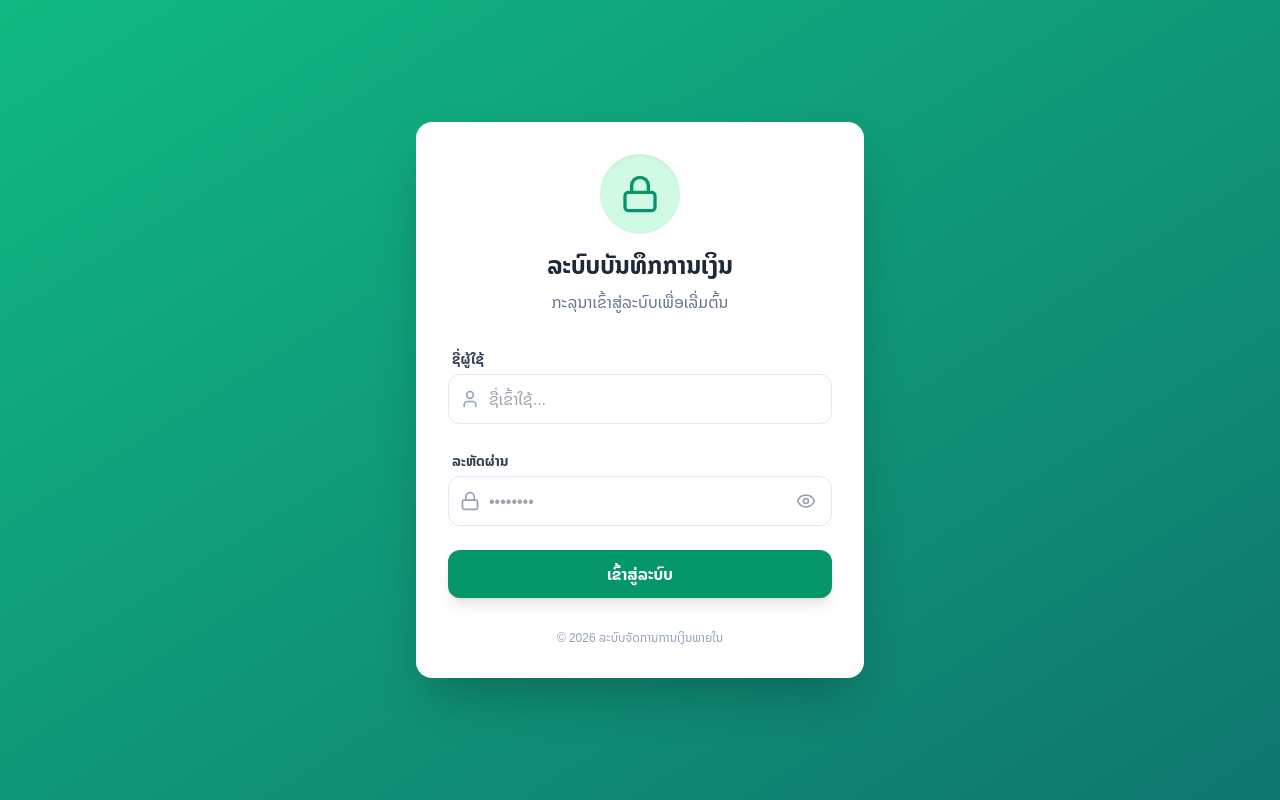
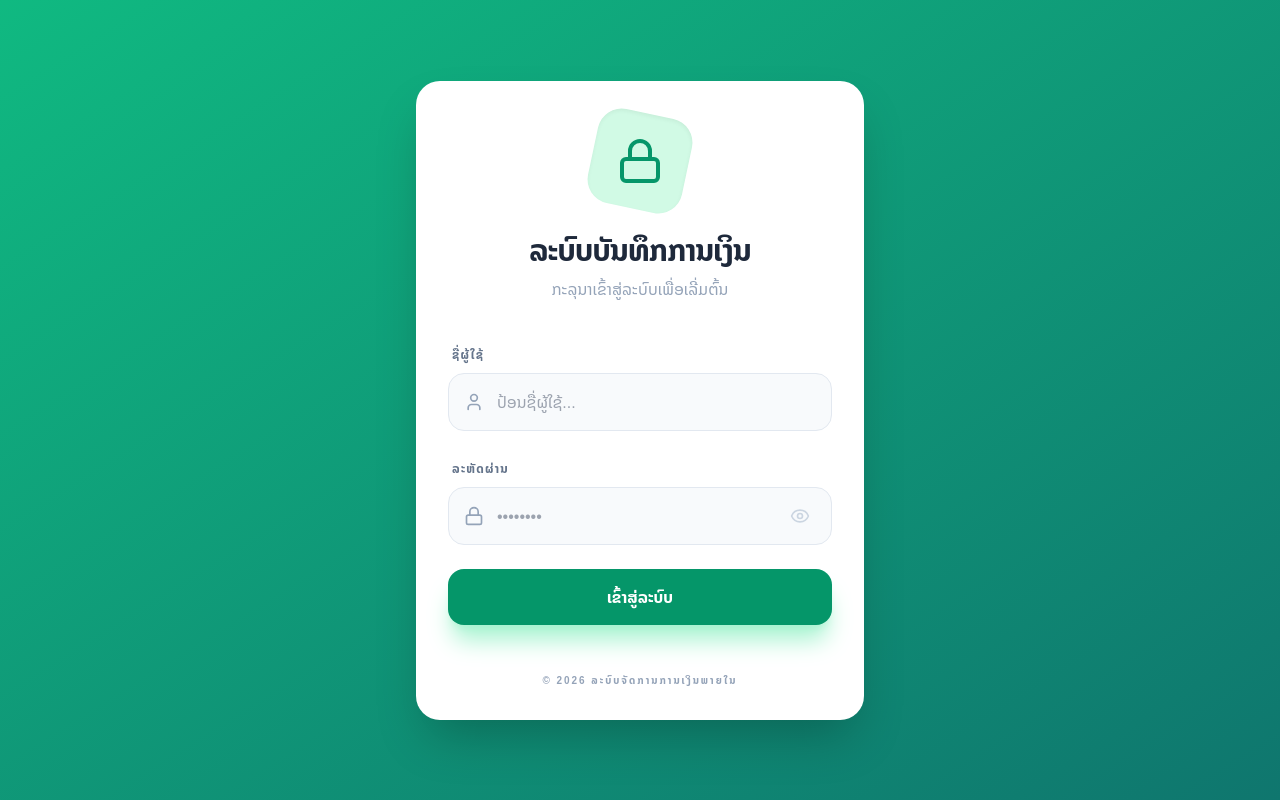
Before and after one commit to Kongsavanh/Record_Payment, a React (Vite) app: page / in a window 1280 px wide. Built offline with nearby package versions, Linux system fonts and the light colour scheme; no server answers; the database is empty.

Commit message:
feat(login): Improve login validation and UI
Implement case-insensitive username matching and trim whitespace for more robust login.
Slightly adjust UI elements for better visual appeal.

```diff
--- a/views/Login.tsx
+++ b/views/Login.tsx
@@ -1,6 +1,5 @@
 
 import React, { useState } from 'react';
-// Fix: Remove TRANSLATIONS from types import as it is defined in constants.ts
 import { User } from '../types';
 import { Lock, User as UserIcon, AlertCircle, Eye, EyeOff } from 'lucide-react';
 
@@ -17,7 +16,12 @@ const Login: React.FC<LoginProps> = ({ users, onLogin }) => {
 
   const handleLogin = (e: React.FormEvent) => {
     e.preventDefault();
-    const user = users.find(u => u.username === username && u.password === password);
+    // Normalize both input and stored username to lowercase for case-insensitive comparison
+    const user = users.find(u =>
+      u.username.toLowerCase() === username.trim().toLowerCase() &&
+      u.password === password
+    );
+
     if (user) {
       onLogin(user);
     } else {
@@ -31,54 +35,62 @@ const Login: React.FC<LoginProps> = ({ users, onLogin }) => {
 
   return (
     <div className="min-h-screen bg-gradient-to-br from-emerald-500 to-teal-700 flex items-center justify-center p-4">
-      <div className="bg-white rounded-2xl shadow-2xl w-full max-w-md p-8 animate-fadeIn">
-        <div className="text-center mb-8">
-          <div className="bg-emerald-100 w-20 h-20 rounded-full flex items-center justify-center mx-auto mb-4 shadow-inner">
-            <Lock className="w-10 h-10 text-emerald-600" />
+      <div className="bg-white rounded-3xl shadow-2xl w-full max-w-md p-8 animate-fadeIn">
+        <div className="text-center mb-10">
+          <div className="bg-emerald-100 w-24 h-24 rounded-3xl rotate-12 flex items-center justify-center mx-auto mb-6 shadow-inner transform hover:rotate-0 transition-transform duration-500">
+            <div className="-rotate-12 group-hover:rotate-0 transition-transform">
+              <Lock className="w-12 h-12 text-emerald-600" />
+            </div>
           </div>
-          <h1 className="text-2xl font-bold text-slate-800">ລະບົບບັນທຶກການເງິນ</h1>
-          <p className="text-slate-500 mt-2">ກະລຸນາເຂົ້າສູ່ລະບົບເພື່ອເລີ່ມຕົ້ນ</p>
+          <h1 className="text-3xl font-black text-slate-800 tracking-tight">ລະບົບບັນທຶກການເງິນ</h1>
+          <p className="text-slate-400 mt-2 font-medium">ກະລຸນາເຂົ້າສູ່ລະບົບເພື່ອເລີ່ມຕົ້ນ</p>
         </div>
 
         {error && (
-          <div className="bg-red-50 text-red-600 p-3 rounded-lg flex items-center gap-2 mb-6 border border-red-100 animate-pulse">
-            <AlertCircle className="w-5 h-5 flex-shrink-0" />
-            <span className="text-sm font-medium">{error}</span>
+          <div className="bg-red-50 text-red-600 p-4 rounded-2xl flex items-center gap-3 mb-8 border border-red-100 animate-fadeIn">
+            <div className="bg-red-100 p-1.5 rounded-lg">
+              <AlertCircle className="w-5 h-5 flex-shrink-0" />
+            </div>
+            <span className="text-sm font-bold">{error}</span>
           </div>
         )}
 
         <form onSubmit={handleLogin} className="space-y-6">
-          <div className="space-y-1">
-            <label className="text-sm font-semibold text-slate-700 ml-1">ຊື່ຜູ້ໃຊ້</label>
-            <div className="relative">
-              <UserIcon className="absolute left-3 top-1/2 -translate-y-1/2 w-5 h-5 text-slate-400" />
+          <div className="space-y-2">
+            <label className="text-xs font-black text-slate-500 uppercase tracking-widest ml-1">ຊື່ຜູ້ໃຊ້</label>
+            <div className="relative group">
+              <div className="absolute left-4 top-1/2 -translate-y-1/2 w-5 h-5 text-slate-400 group-focus-within:text-emerald-500 transition-colors">
+                <UserIcon className="w-5 h-5" />
+              </div>
               <input
                 type="text"
                 value={username}
                 onChange={(e) => setUsername(e.target.value)}
                 required
-                className="w-full pl-10 pr-4 py-3 border border-slate-200 rounded-xl focus:ring-2 focus:ring-emerald-500 outline-none transition-all hover:border-emerald-300"
-                placeholder="ຊື່ເຂົ້າໃຊ້..."
+                className="w-full pl-12 pr-4 py-4 border border-slate-200 rounded-2xl focus:ring-4 focus:ring-emerald-500/10 focus:border-emerald-500 outline-none transition-all hover:border-emerald-300 bg-slate-50 focus:bg-white font-medium"
+                placeholder="ປ້ອນຊື່ຜູ້ໃຊ້..."
               />
             </div>
           </div>
 
-          <div className="space-y-1">
-            <label className="text-sm font-semibold text-slate-700 ml-1">ລະຫັດຜ່ານ</label>
-            <div className="relative">
-              <Lock className="absolute left-3 top-1/2 -translate-y-1/2 w-5 h-5 text-slate-400" />
+          <div className="space-y-2">
+            <label className="text-xs font-black text-slate-500 uppercase tracking-widest ml-1">ລະຫັດຜ່ານ</label>
+            <div className="relative group">
+              <div className="absolute left-4 top-1/2 -translate-y-1/2 w-5 h-5 text-slate-400 group-focus-within:text-emerald-500 transition-colors">
+                <Lock className="w-5 h-5" />
+              </div>
               <input
                 type={showPassword ? "text" : "password"}
                 value={password}
                 onChange={(e) => setPassword(e.target.value)}
                 required
-                className="w-full pl-10 pr-12 py-3 border border-slate-200 rounded-xl focus:ring-2 focus:ring-emerald-500 outline-none transition-all hover:border-emerald-300"
+                className="w-full pl-12 pr-14 py-4 border border-slate-200 rounded-2xl focus:ring-4 focus:ring-emerald-500/10 focus:border-emerald-500 outline-none transition-all hover:border-emerald-300 bg-slate-50 focus:bg-white font-medium"
                 placeholder="••••••••"
               />
               <button
                 type="button"
                 onClick={togglePasswordVisibility}
-                className="absolute right-3 top-1/2 -translate-y-1/2 p-1 text-slate-400 hover:text-emerald-500 transition-colors focus:outline-none"
+                className="absolute right-4 top-1/2 -translate-y-1/2 p-1.5 text-slate-300 hover:text-emerald-500 transition-colors focus:outline-none rounded-lg hover:bg-emerald-50"
                 aria-label={showPassword ? "Hide password" : "Show password"}
               >
                 {showPassword ? <EyeOff className="w-5 h-5" /> : <Eye className="w-5 h-5" />}
@@ -88,14 +100,16 @@ const Login: React.FC<LoginProps> = ({ users, onLogin }) => {
 
           <button
             type="submit"
-            className="w-full bg-emerald-600 hover:bg-emerald-700 text-white font-bold py-3 rounded-xl shadow-lg hover:shadow-emerald-200 transition-all transform active:scale-95"
+            className="w-full bg-emerald-600 hover:bg-emerald-700 text-white font-black py-4 rounded-2xl shadow-xl shadow-emerald-200 transition-all transform active:scale-[0.98] hover:-translate-y-0.5"
           >
             ເຂົ້າສູ່ລະບົບ
           </button>
         </form>
 
-        <div className="mt-8 text-center text-xs text-slate-400">
-          &copy; {new Date().getFullYear()} ລະບົບຈັດການການເງິນພາຍໃນ
+        <div className="mt-12 text-center">
+          <p className="text-[10px] text-slate-400 font-bold uppercase tracking-[0.2em]">
+            &copy; {new Date().getFullYear()} ລະບົບຈັດການການເງິນພາຍໃນ
+          </p>
         </div>
       </div>
     </div>
```
